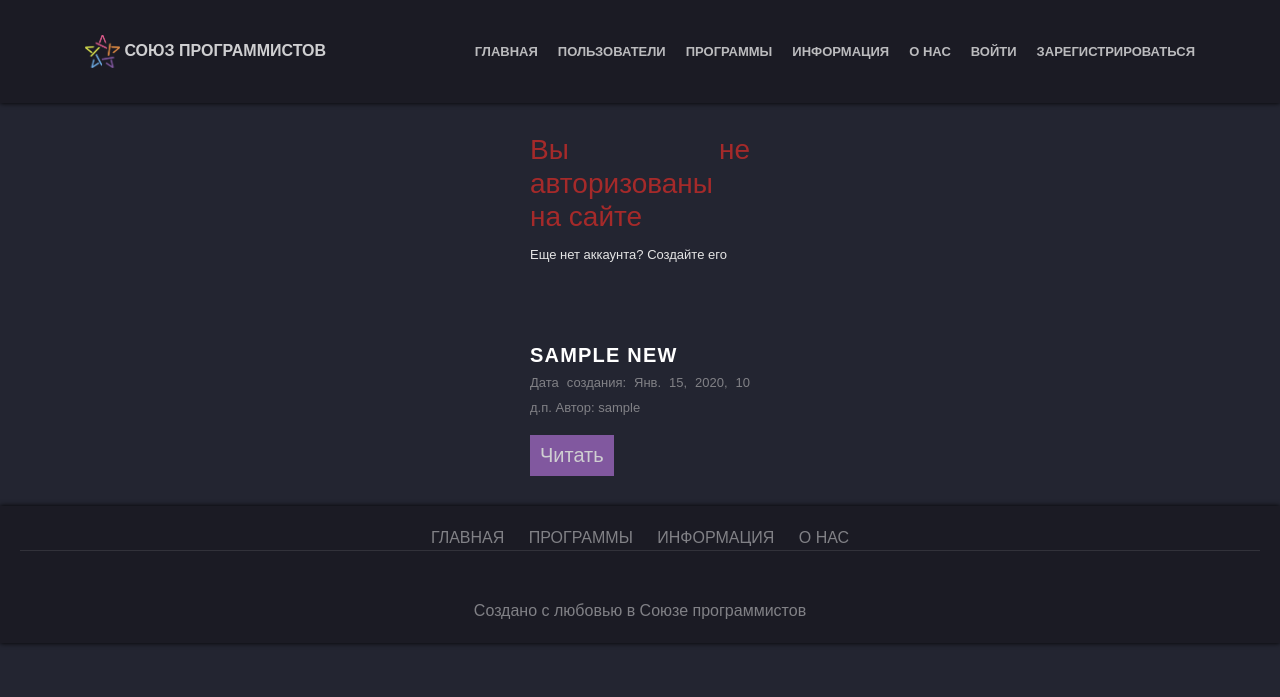
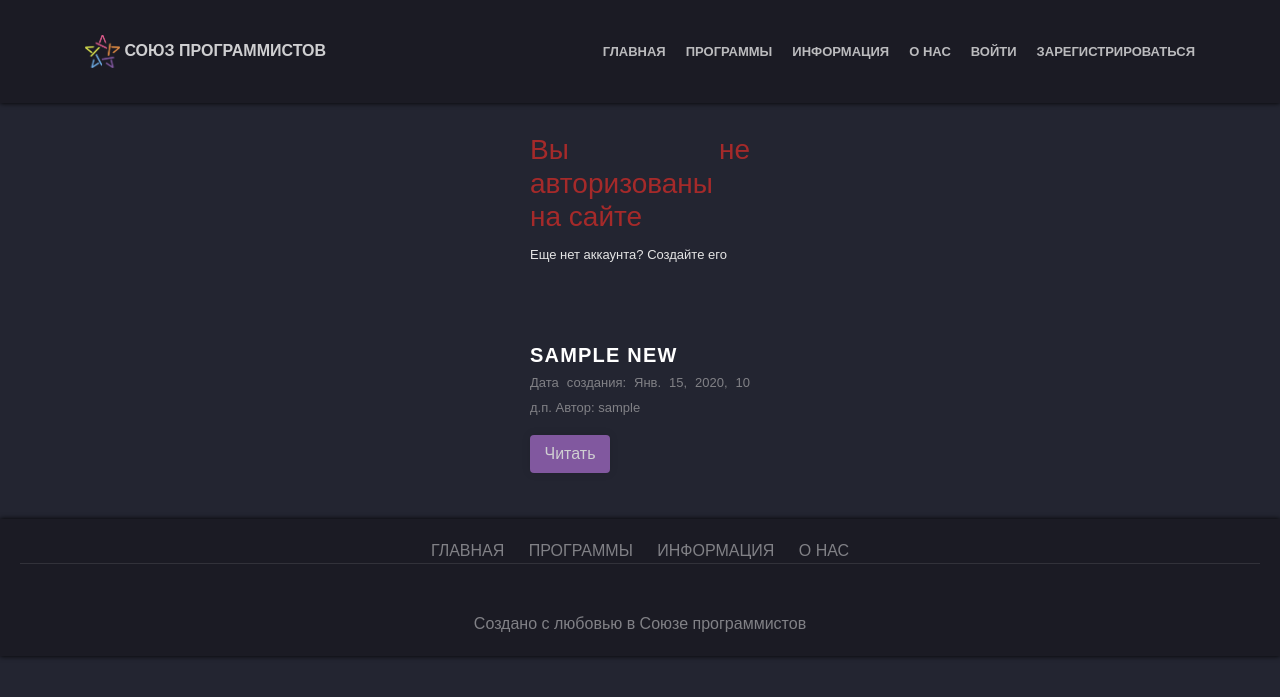
Before and after one commit to C15HOT/apps_shop, a Django app: page / in a window 1280 px wide. Shown: the top 697 px of the page. Run offline with Django 3.2, Linux system fonts and the light colour scheme; tables that the repository leaves empty hold one stand-in row (values such as "Sample post"); some libraries are stand-ins or nearby versions.

Commit message:
New button style and animation for the button in news_list

```diff
--- a/static/css/style.css
+++ b/static/css/style.css
@@ -185,9 +185,36 @@
 	text-transform: capitalize;
 	cursor: pointer;
 	font-size: 20px;
+	border-radius: 5px;
+}
 
+.btn {
+	margin-top: 15px;
+	display: block;
+	font-family: sans-serif;
+	font-size: 18px;
+	font-weight: bold;
+	background: #81589f;
+	width: 80px;
+	padding: 20px;
+	text-align: center;
+	text-decoration: none;
+	text-transform: capitalize;
+	color: #cfcfd1;
+	border-radius: 5px;
+	cursor: pointer;
+	box-shadow: 0 0 10px 0 rgba(0, 0, 0, 0.1);
+	transition-duration: 0.3s;
+	-webkit-transition-property: box-shadow, transform;
+	transition-property: box-shadow, transform;
+}
+.btn:hover, btn:focus, btn:active {
+	box-shadow: 0 0 20px rgba(0, 0, 0, 0.5);
+	-webkit-transform: scale(1.1);
+	transform: scale(1.1);
+	color: #fff;
+}
 
-}
 
 .post > h1 {
 	margin: 0 0 3px 0;
--- a/templates/base.html
+++ b/templates/base.html
@@ -26,12 +26,12 @@
                </div>
                <nav class="nav">
                     <a class="nav__link" href="{% url 'main' %}">Главная</a>
-                    <a class="nav__link" href="{% url 'profiles' %}">Пользователи</a>
                     <a class="nav__link" href="{% url 'apps_list' %}">Программы</a>
                     <a class="nav__link" href="{% url 'information' %}">Информация</a>
                     <a class="nav__link" href="{% url 'about' %}">О нас</a>
 
                    {% if request.user.is_authenticated %}
+                        <a class="nav__link" href="{% url 'profiles' %}">Пользователи</a>
                         <a href="{% url 'create_app' %}" class="nav__link">Загрузить ПО</a>
                         <a href="{% url 'create_news' %}" class="nav__link">Создать новость</a>
                         <a href="{% url 'logout' %}" class="nav__link">Выйти</a>
--- a/templates/login.html
+++ b/templates/login.html
@@ -1,6 +1,10 @@
 {% extends 'base.html' %}
 {% block content %}
+<!-- TODO
+TODO 1) Перерисовать форму с новым дизайном
+TODO 2)
 
+-->
 <!DOCTYPE html>
 <html lang="en">
 <head>
--- a/templates/news_list.html
+++ b/templates/news_list.html
@@ -3,9 +3,7 @@
 
 {% if news_list %}
 <!-- TODO
-TODO    1) Разделить новости полосой
 
-TODO    3) Добавить кнопку перехода к новости
 TODO -->
      <!-- <ul> -->
      {% for news in news_list %}
@@ -14,7 +12,10 @@ TODO -->
             <h1>{{ news.title }}</h1>
             <span>Дата создания: {{ news.created_at }}</span>
             <span>Автор: {{ news.user }}</span>
-            <button class="read"><a class="list_news__link" href="{% url 'news_detail' news.slug %}">Читать</a></button>
+            <!-- <button class="read"><a class="list_news__link" href="{% url 'news_detail' news.slug %}">Читать</a></button> -->
+            <p>
+                <a class="btn" href="{% url 'news_detail' news.slug %}">Читать</a>
+            </p>
         </div>
 
 
--- a/templates/profile_list.html
+++ b/templates/profile_list.html
@@ -4,13 +4,8 @@
 {% if profile_list %}
 
      {% for profile in profile_list %}
-     <div class="list_news">
-
 
         <a class="list_news__link" href="{% url 'profile_detail' profile.slug %}">{{ profile.user.username }}</a>
-
-
-     </div>
 
      {% endfor %}
 
```
